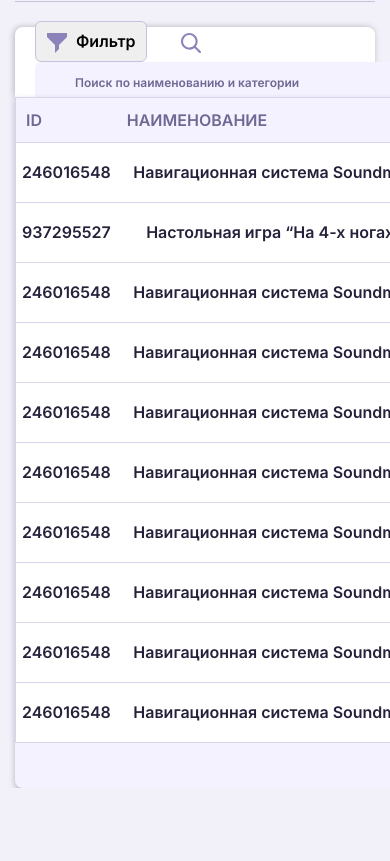
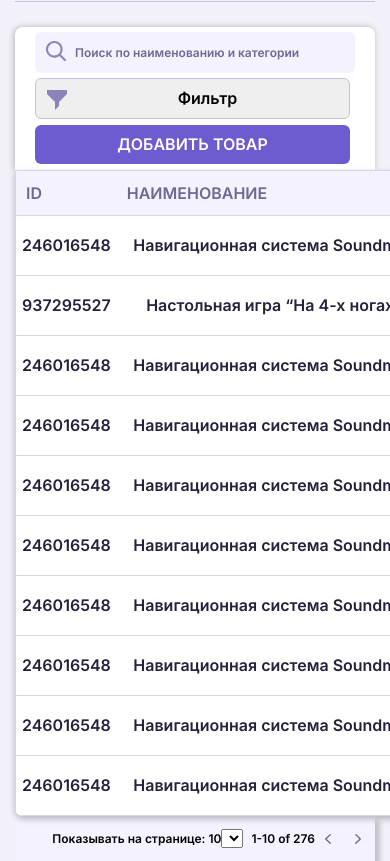
Before and after one commit to Roman121082/crm, a plain HTML site: page index.html in a window 390 px wide. Shown: the part 112-973 px from the top of the page. Before the commit the page ends 900 px from the top, so only its background shows below. Drawn offline with Linux system fonts and the light colour scheme.

Commit message:
adaptive table 31.03.24

```diff
--- /dev/null
+++ b/css/media.css
@@ -0,0 +1,52 @@
+@media(max-width:730px) {
+  .search-box {
+    display: grid;
+    grid-template-columns: 1fr 1fr;
+    grid-template-rows: 1fr 1fr;
+  }
+
+  .search__input-box {
+    display: grid;
+    grid-column-start: 1;
+    grid-column-end: 3;
+    grid-row-start: 1;
+    grid-row-end: 2;
+  }
+
+  .filter__button {
+    margin-right: 0;
+  }
+
+  .table-button {
+    width: 100%;
+  }
+}
+
+@media(max-width:500px) {
+  .search-box {
+    display: grid;
+    grid-template-columns: 1fr;
+    grid-template-rows: 1fr 1fr 1fr;
+  }
+
+  .table-button {
+    grid-row-start: 3;
+    grid-row-end: 4;
+  }
+
+  .filter__search {
+    min-width: 100%;
+  }
+
+  .nav__select-text {
+    margin-right: 8px;
+  }
+
+  .pagination__text {
+    margin-right: 10px;
+  }
+
+  .pagination-pages {
+    width: 30px;
+  }
+}
--- a/css/product.css
+++ b/css/product.css
@@ -27,6 +27,10 @@
   height: 1px;
   background-color: #C6C2DE;
   z-index: 5;
+}
+
+.table__title {
+  padding-right: 20px;
 }
 
 .title__text {
@@ -73,18 +77,32 @@
 
 .search-box {
   display: flex;
-  justify-content: space-between;
+  flex-wrap: wrap;
   align-items: center;
-  height: 70px;
-  padding: 0 20px;
+  min-height: 70px;
+  max-width: 1100px;
+  padding: 5px 20px;
+  gap: 5px;
   background-color: #fff;
   border-radius: 8px 8px 0 0;
   box-shadow: -1px 0px 6px rgba(0, 0, 0, 0.25);
 }
 
+.search-box:last-child {
+  display: flex;
+  justify-content: end;
+}
+
+.filter {
+  display: flex;
+  flex-wrap: wrap;
+  max-width: 500px;
+  margin-right: 20px;
+}
+
 .filter__search {
   position: relative;
-  min-width: 390px;
+  min-width: 305px;
   background-color: #F4F2FF;
   font-size: 12px;
   line-height: 15px;
@@ -97,7 +115,11 @@
   color: #6E6893;
 }
 
-.filter__button::before {
+.search__input-box {
+  position: relative;
+}
+
+.search__input-box::before {
   content: "";
   position: absolute;
   background-image: url("../images/icon/search.svg");
@@ -106,9 +128,24 @@
   height: 20px;
   background-repeat: no-repeat;
   background-size: 20px;
-  top: 11px;
-  right: -55px;
+  top: 9px;
+  left: 11px;
   z-index: 10;
+}
+
+.table-button {
+  position: relative;
+  display: inline-block;
+  padding: 10px 25px;
+  border: none;
+  background-color: #6D5BD0;
+  border-radius: 6px;
+  color: #fff;
+  font-weight: 600;
+  text-transform: uppercase;
+  cursor: pointer;
+  margin-right: 0;
+  margin-left: auto;
 }
 
 
@@ -160,7 +197,7 @@
 .nav-box {
   display: flex;
   justify-content: flex-end;
-  width: 100%;
+  max-width: 1100px;
   padding-right: 20px;
   height: 45px;
   font-size: 12px;
--- a/css/style.css
+++ b/css/style.css
@@ -2,6 +2,7 @@
 @import "normalize.css";
 @import "global.css";
 @import "product.css";
+@import "media.css";
 
 .modal {
   display: none;
@@ -14,6 +15,7 @@
   text-transform: uppercase;
   box-shadow: 0px 0px 6px 0px rgba(0, 0, 0, 0.25);
 }
+
 
 
 .title {
--- a/index.html
+++ b/index.html
@@ -35,12 +35,13 @@
       </p>
     </div>
     <div class="search-box">
-      <div class="filter">
+      <!-- <div class="filter"> -->
       <button type="button" class="filter__button">Фильтр</button>
+      <div class="search__input-box">
         <input class="filter__search" type="text" placeholder="Поиск по наименованию и категории">
       </div>
-
-      <button class="form__submit" type="submit">Добавить товар
+      <!-- </div> -->
+      <button class="table-button" type="button">Добавить товар
       </button>
     </div>
 
@@ -263,6 +264,7 @@
         <tfoot></tfoot>
       </table>
 
+    </div>
     <div class="nav-box">
       <div class="nav__select-colpages">
         <div class="nav__select-text">
@@ -277,7 +279,6 @@
         <div class="pagination-pages">
           <span class="span-left"></span>
           <span class="span-right"></span>
-          </div>
         </div>
       </div>
     </div>
```
Lines whose indentation alone changed are shown as unchanged.
